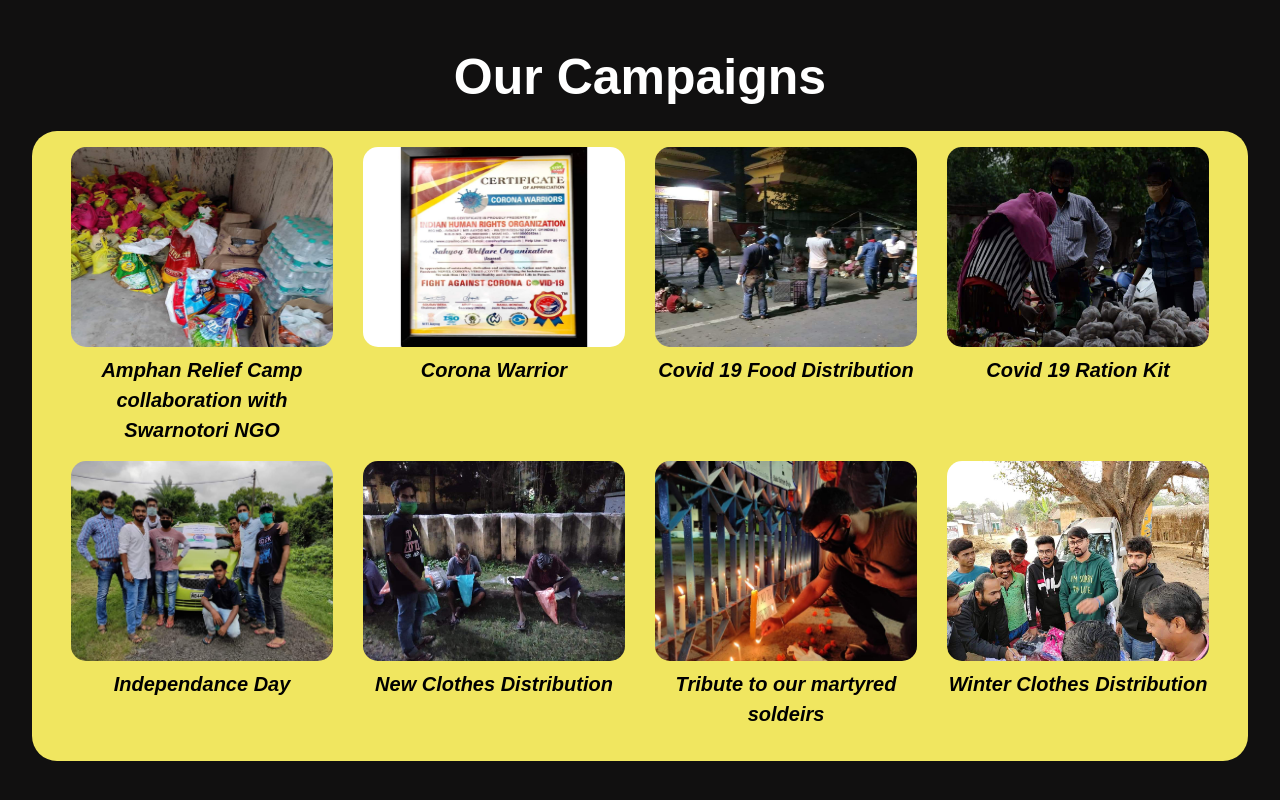
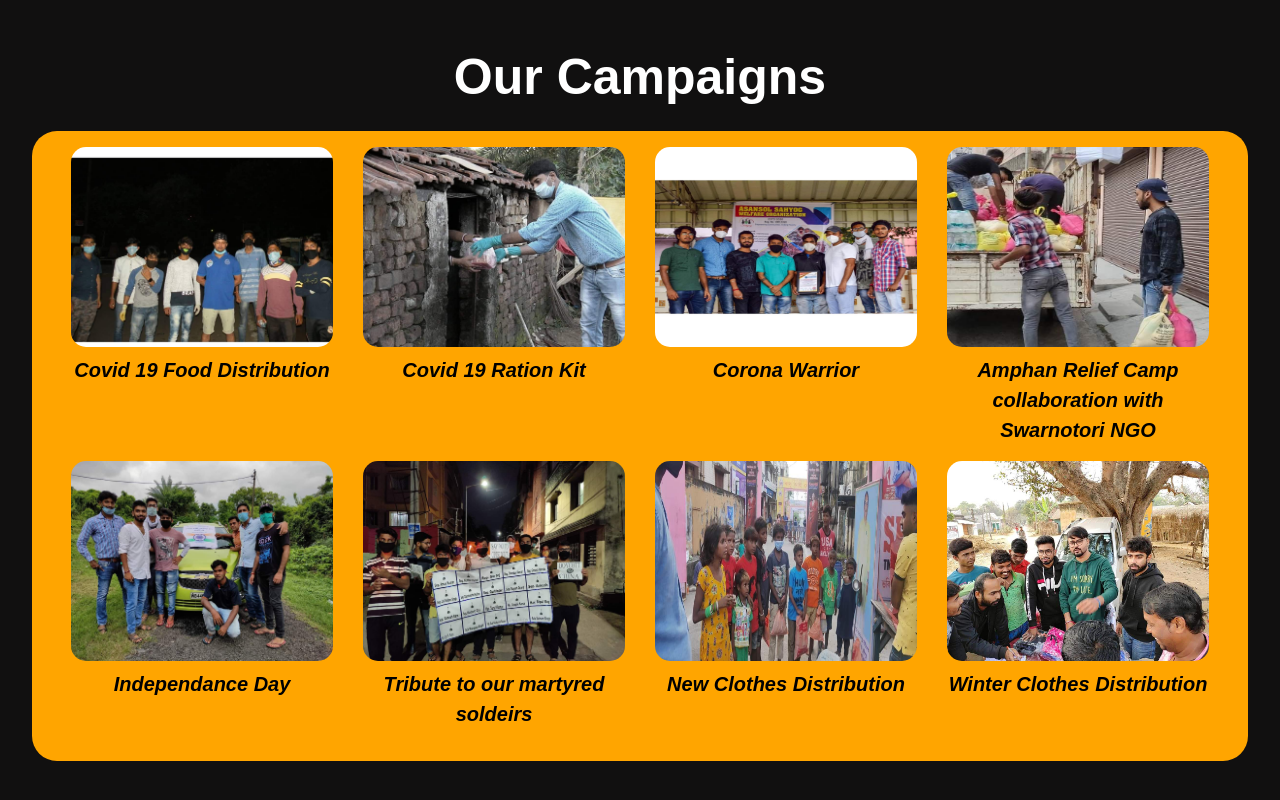
Before and after one commit to deadwing7x/sahyog, a React (Create React App) app: page / in a window 1280 px wide. Shown: the part 1280-2080 px from the top of the page. Built offline with nearby package versions, Linux system fonts and the light colour scheme.

Commit message:
Styling and order fixes

```diff
--- a/src/components/CampaignGallery.css
+++ b/src/components/CampaignGallery.css
@@ -1,5 +1,5 @@
 .row.col-md-12.gallery {
-  background-color: #f0e660;
+  background-color: orange;
   text-align: center;
   padding-left: 1.5rem;
   padding-right: 1.5rem;
@@ -65,7 +65,7 @@
 
   .campaignImage {
     width: 250px;
-    height: 150px;
+    height: 200px;
     border-radius: 15px;
   }
 
--- a/src/data/campaigns.js
+++ b/src/data/campaigns.js
@@ -6,7 +6,7 @@ import {
   independanceDay,
   newClothesDistribution,
   tribute,
-  winterClothesDistribution
+  winterClothesDistribution,
 } from "../data/gallery";
 
 const generateRandomThumbnail = (imagesFolder) => {
@@ -17,14 +17,6 @@ const generateRandomThumbnail = (imagesFolder) => {
 
 const campaigns = [
   {
-    Name: "Amphan Relief Camp collaboration with Swarnotori NGO",
-    Thumbnail: generateRandomThumbnail(amphan),
-  },
-  {
-    Name: "Corona Warrior",
-    Thumbnail: generateRandomThumbnail(coronaWarrior),
-  },
-  {
     Name: "Covid 19 Food Distribution",
     Thumbnail: generateRandomThumbnail(covid19FoodDistribution),
   },
@@ -33,16 +25,24 @@ const campaigns = [
     Thumbnail: generateRandomThumbnail(covid19RationKit),
   },
   {
+    Name: "Corona Warrior",
+    Thumbnail: generateRandomThumbnail(coronaWarrior),
+  },
+  {
+    Name: "Amphan Relief Camp collaboration with Swarnotori NGO",
+    Thumbnail: generateRandomThumbnail(amphan),
+  },
+  {
     Name: "Independance Day",
     Thumbnail: generateRandomThumbnail(independanceDay),
   },
   {
+    Name: "Tribute to our martyred soldeirs",
+    Thumbnail: generateRandomThumbnail(tribute),
+  },
+  {
     Name: "New Clothes Distribution",
     Thumbnail: generateRandomThumbnail(newClothesDistribution),
-  },
-  {
-    Name: "Tribute to our martyred soldeirs",
-    Thumbnail: generateRandomThumbnail(tribute),
   },
   {
     Name: "Winter Clothes Distribution",
```
